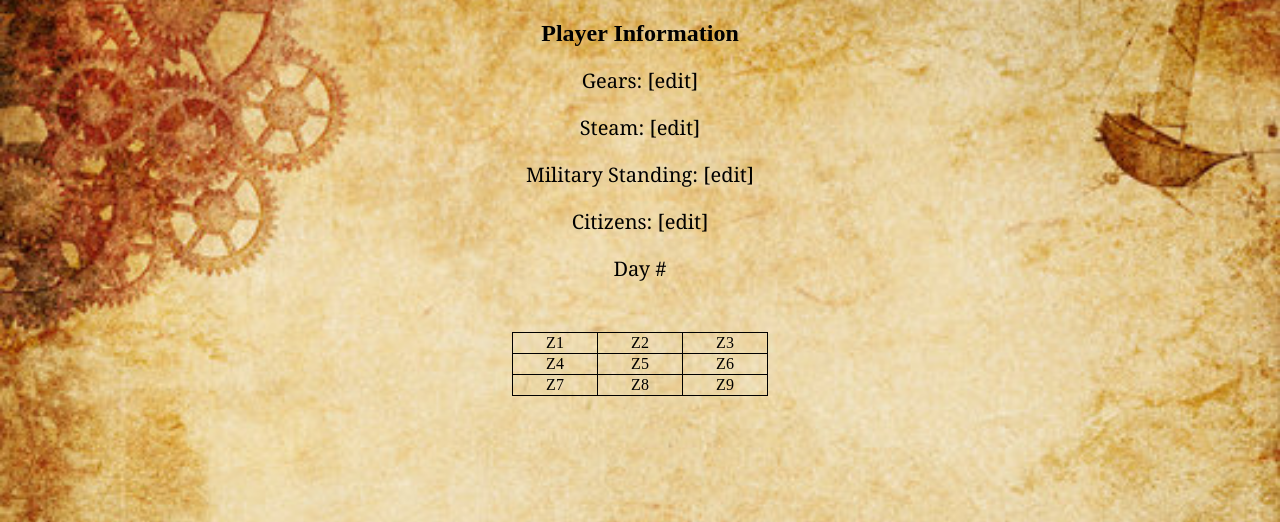
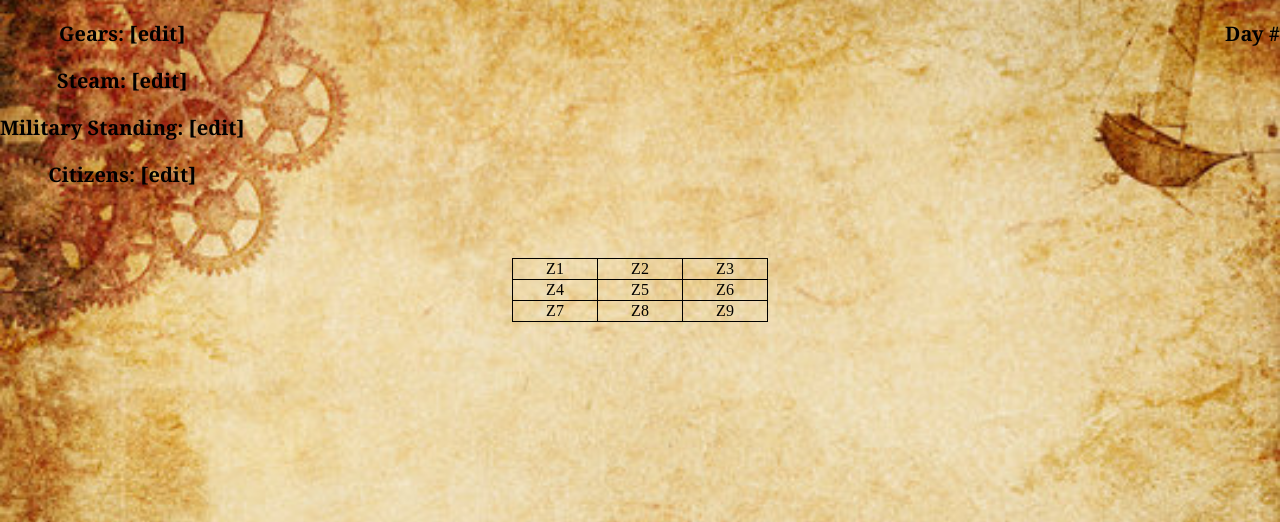
Before and after one commit to Emersonp7/SteamSpire, a Flask app: page /game in a window 1280 px wide. Shown: the top 522 px of the page. Run offline with Flask 3, Linux system fonts and the light colour scheme.

Commit message:
updated player info

```diff
--- a/backend/static/css/main.css
+++ b/backend/static/css/main.css
@@ -36,7 +36,6 @@ p {
     font-size: 20px;
     color: black;
     font-family: 'Cambria', sans-serif;
-<<<<<<< HEAD
     font-weight: bold;
 }
 #grid {
@@ -48,12 +47,17 @@ p {
 td {
     border: 1px solid black;
     text-align: center;
-=======
 }
 
 li {
     font-size: 20px;
     color: black;
     font-family: 'Cambria', sans-serif;
->>>>>>> 12d30d1c3090bfa84d4a06164b488df4b6c97462
 }
+
+body .playerinfo {
+    display: flex;
+    flex-direction: row;
+    justify-content: space-between;
+    align-items: baseline;
+}
--- a/backend/templates/game.html
+++ b/backend/templates/game.html
@@ -6,15 +6,14 @@
 
 {% block body %}
 
-<div>
-    <h2>Player Information</h2>
-    <div class="leftside">
+<div class="playerinfo">
+    <div>
         <p>Gears: [edit]</p>
         <p>Steam: [edit]</p>
         <p>Military Standing: [edit]</p>
         <p>Citizens: [edit]</p>
     </div>
-    <div class="rightside">
+    <div>
         <p>Day #</p>
     </div>
 </div>
```
